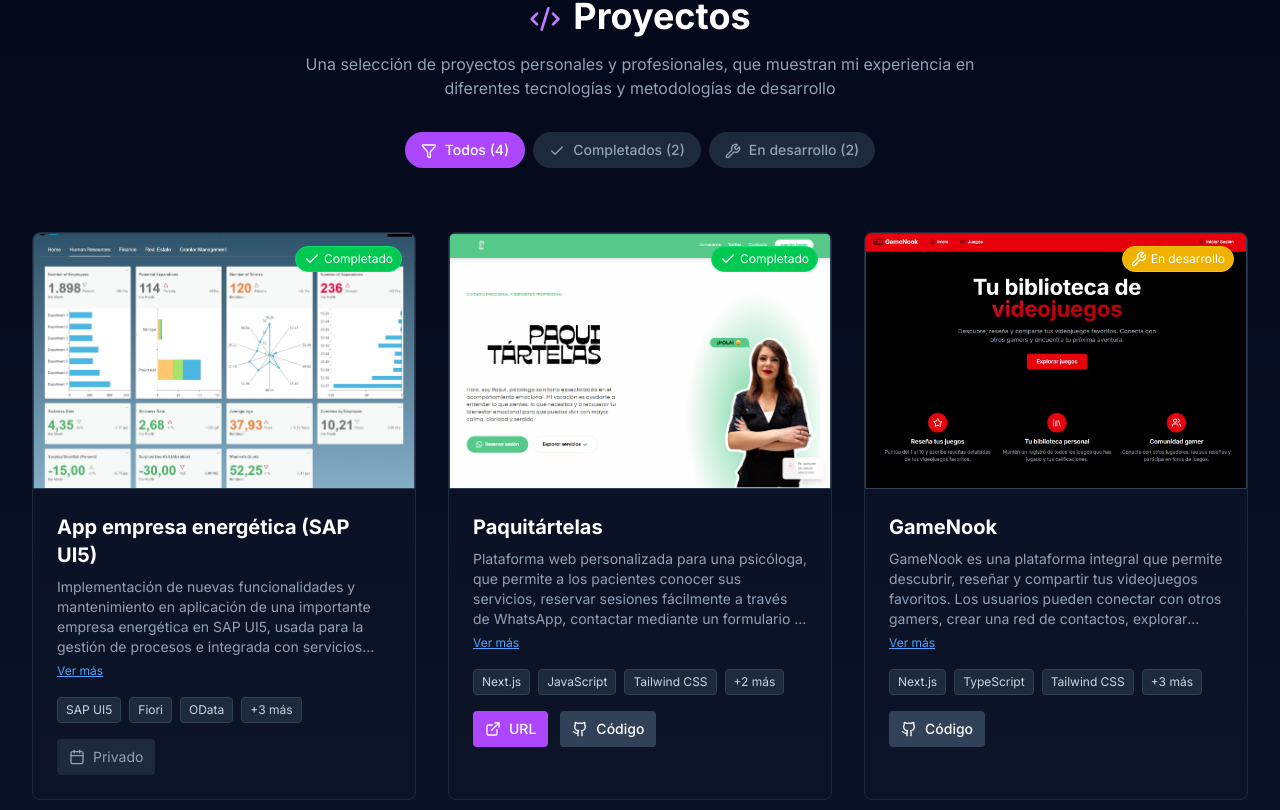
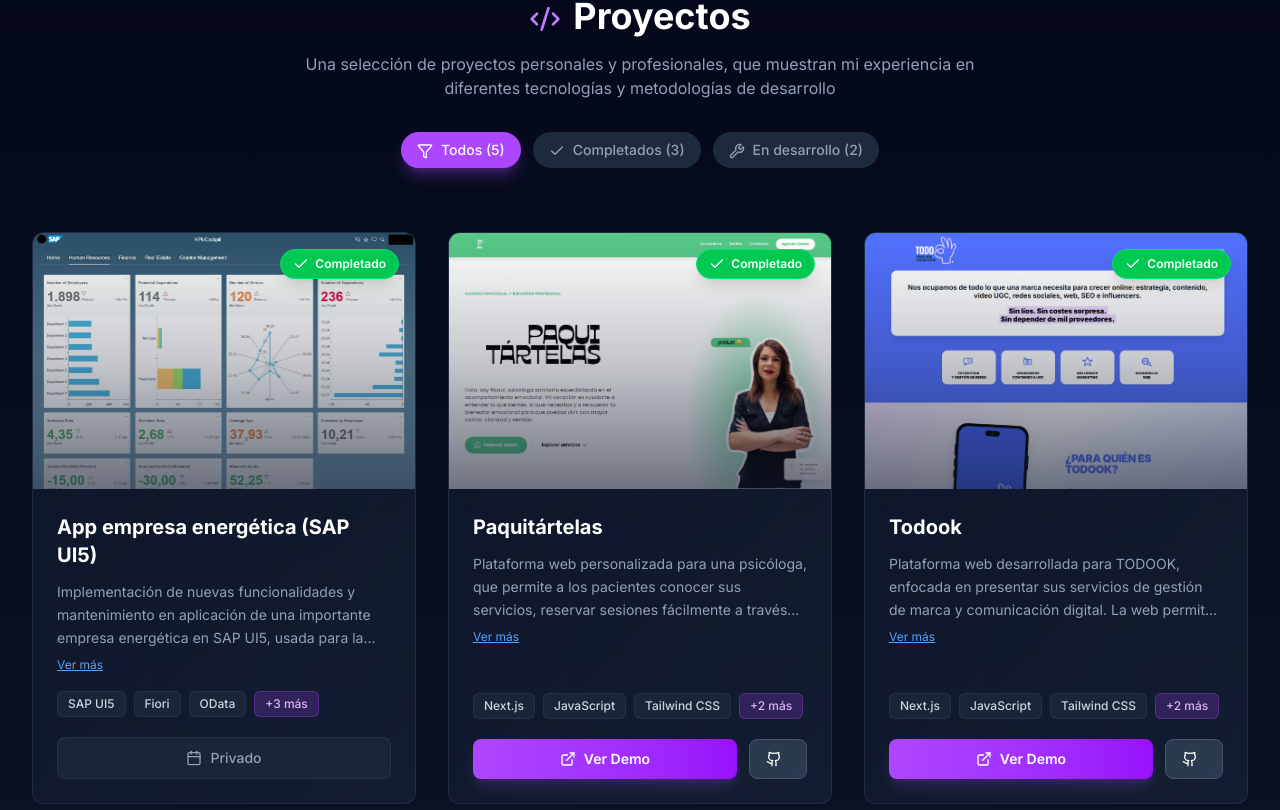
Before and after one commit to drosillo1/mi-portfolio, a Next.js app: page / in a window 1280 px wide. Shown: the part 1590-2400 px from the top of the page. Built offline with nearby package versions, Linux system fonts and the light colour scheme; what @midudev/tailwind-animations would draw is missing.

Commit message:
Añadido proyecto todook y pequeños cambios en el componente projects

```diff
--- a/src/components/sections/Projects.tsx
+++ b/src/components/sections/Projects.tsx
@@ -29,6 +29,16 @@
       status: 'completed'
     },
     {
+      id: 'todook',
+      name: 'Todook',
+      description: 'Plataforma web desarrollada para TODOOK, enfocada en presentar sus servicios de gestión de marca y comunicación digital. La web permite a los visitantes conocer su propuesta de valor, explorar sus servicios y contactar fácilmente mediante un formulario integrado, ofreciendo una experiencia clara, moderna y optimizada para dispositivos móviles.',
+      technologies: ['Next.js', 'JavaScript', 'Tailwind CSS', 'EmailJS', 'Node.js'],
+      imageUrl: '/images/projectTodook.png',
+      demoUrl: 'https://todookstudio.com/',
+      githubUrl: 'https://github.com/drosillo1/todook-website',
+      status: 'completed'
+    },
+    {
       id: 'gamenook',
       name: 'GameNook',
       description: 'GameNook es una plataforma integral que permite descubrir, reseñar y compartir tus videojuegos favoritos. Los usuarios pueden conectar con otros gamers, crear una red de contactos, explorar recomendaciones personalizadas, y encontrar tu próxima aventura.',
@@ -42,7 +52,7 @@
       id: 'demo-sap',
       name: 'Demo Northwind Explorer (SAP UI5)',
       description: 'Proyecto personal en SAP UI5 conectado al OData de ejemplo (Northwind). Muestra listados de productos, stock, proveedores, pedidos, filtros avanzados y analíticas.',
-      technologies: ['SAP UI5', 'Fiori', 'OData (Northwind)', 'XML Views', 'TypeScript', 'Node.js',],
+      technologies: ['SAP UI5', 'Fiori', 'OData (Northwind)', 'XML Views', 'TypeScript', 'Node.js'],
       imageUrl: '/images/pruebasapui5.jpg',
       demoUrl: '',
       githubUrl: '',
@@ -56,8 +66,8 @@
     filter === 'all' ? true : project.status === filter
   )
 
-  const [showAllTechs, setShowAllTechs] = useState<string | null>(null);
-  const [expandedDesc, setExpandedDesc] = useState<string | null>(null);
+  const [showAllTechs, setShowAllTechs] = useState<string | null>(null)
+  const [expandedDesc, setExpandedDesc] = useState<string | null>(null)
 
   const getStatusInfo = (status: Project['status']) => {
     switch (status) {
@@ -65,19 +75,19 @@
         return {
           label: 'Completado',
           color: 'bg-green-500 text-white border-green-400',
-          icon: <Check className = "w-4 h-4"/>
+          icon: <Check className="w-4 h-4"/>
         }
       case 'in-development':
         return {
           label: 'En desarrollo',
           color: 'bg-yellow-500 text-white border-yellow-400',
-          icon: <Wrench className = "w-4 h-4"/>
+          icon: <Wrench className="w-4 h-4"/>
         }
       default:
         return {
           label: 'Planeado',
           color: 'bg-blue-500 text-white border-blue-400',
-          icon: <ChartGantt className = "w-4 h-4"/>
+          icon: <ChartGantt className="w-4 h-4"/>
         }
     }
   }
@@ -96,12 +106,12 @@
           </p>
 
           {/* Botones de filtro */}
-          <div className="flex justify-center space-x-2 mb-8">
+          <div className="flex flex-wrap justify-center gap-3 mb-8">
             <button
               onClick={() => setFilter('all')}
               className={`px-4 py-2 rounded-full text-sm font-medium transition-all duration-300 ${
                 filter === 'all'
-                  ? 'bg-purple-500 text-white'
+                  ? 'bg-purple-500 text-white shadow-lg shadow-purple-500/30'
                   : 'bg-slate-800 text-slate-400 hover:bg-slate-700 hover:text-white'
               }`}
             >
@@ -112,7 +122,7 @@
               onClick={() => setFilter('completed')}
               className={`px-4 py-2 rounded-full text-sm font-medium transition-all duration-300 ${
                 filter === 'completed'
-                  ? 'bg-green-500 text-white'
+                  ? 'bg-green-500 text-white shadow-lg shadow-green-500/30'
                   : 'bg-slate-800 text-slate-400 hover:bg-slate-700 hover:text-white'
               }`}
             >
@@ -123,7 +133,7 @@
               onClick={() => setFilter('in-development')}
               className={`px-4 py-2 rounded-full text-sm font-medium transition-all duration-300 ${
                 filter === 'in-development'
-                  ? 'bg-yellow-500 text-white'
+                  ? 'bg-yellow-500 text-white shadow-lg shadow-yellow-500/30'
                   : 'bg-slate-800 text-slate-400 hover:bg-slate-700 hover:text-white'
               }`}
             >
@@ -134,65 +144,74 @@
         </div>
 
         {/* Grid */}
-        <div className="grid grid-cols-1 md:grid-cols-2 lg:grid-cols-3 gap-8">
+        <div className="grid grid-cols-1 md:grid-cols-2 lg:grid-cols-3 gap-6 lg:gap-8">
           {filteredProjects.map((project) => {
             const statusInfo = getStatusInfo(project.status)
 
             return (
               <div
                 key={project.id}
-                className="group bg-slate-900/50 rounded-lg overflow-hidden border border-slate-800 hover:border-slate-700 transition-all duration-300 hover:transform hover:scale-105"
+                className="group bg-gradient-to-br from-slate-900/90 to-slate-800/50 rounded-xl overflow-hidden border border-slate-700/50 hover:border-slate-600 transition-all duration-500 hover:shadow-2xl hover:shadow-purple-500/10 flex flex-col"
               >
-                {/* Imagen proyecto */}
-                <div className="relative h-48 sm:h-56 md:h-64 bg-slate-800 overflow-hidden border border-slate-700">
+                {/* Imagen proyecto con overlay mejorado */}
+                <div className="relative h-56 md:h-64 bg-slate-800 overflow-hidden">
                   {project.imageUrl ? (
+                    <>
                       <Image
                         src={project.imageUrl}
                         alt={project.name}
                         fill
-                      className="object-cover object-center group-hover:scale-105 transition-transform duration-300"
+                        className="object-cover object-top group-hover:scale-110 transition-transform duration-700 ease-out"
                         sizes="(max-width: 768px) 100vw, (max-width: 1200px) 50vw, 33vw"
+                        priority={false}
                       />
+                      {/* Overlay gradiente sutil */}
+                      <div className="absolute inset-0 bg-gradient-to-t from-slate-900 via-slate-900/40 to-transparent opacity-60 group-hover:opacity-40 transition-opacity duration-500"></div>
+                      {/* Overlay hover con efecto de brillo */}
+                      <div className="absolute inset-0 bg-gradient-to-tr from-purple-500/0 via-blue-500/0 to-cyan-500/0 group-hover:from-purple-500/10 group-hover:via-blue-500/10 group-hover:to-cyan-500/10 transition-all duration-500"></div>
+                    </>
                   ) : (
-                    <div className="w-full h-full flex items-center justify-center bg-gradient-to-br from-slate-800 to-slate-700">
-                      <Code2 className="h-12 w-12 sm:h-16 sm:w-16 text-slate-500" />
+                    <div className="w-full h-full flex items-center justify-center bg-gradient-to-br from-slate-800 via-slate-700 to-slate-800">
+                      <Code2 className="h-16 w-16 text-slate-600 group-hover:text-slate-500 transition-colors duration-300" />
                     </div>
                   )}
 
-                  {/* Banda de estado */}
-                  <div className="absolute top-3 right-3">
-                    <span className={`inline-flex items-center px-2 py-1 text-xs rounded-full border ${statusInfo.color}`}>
-                      <span className="mr-1">{statusInfo.icon}</span>
+                  {/* Badge de estado mejorado */}
+                  <div className="absolute top-4 right-4 z-10">
+                    <span className={`inline-flex items-center gap-1.5 px-3 py-1.5 text-xs font-semibold rounded-full border backdrop-blur-sm ${statusInfo.color} shadow-lg`}>
+                      {statusInfo.icon}
                       {statusInfo.label}
                     </span>
                   </div>
                 </div>
 
-                {/* Contenido */}
-                <div className="p-6">
-                  <h3 className="text-xl font-bold text-white mb-2 ">
+                {/* Contenido con mejor spacing */}
+                <div className="p-6 flex flex-col flex-grow">
+                  <h3 className="text-xl font-bold text-white mb-3 group-hover:text-purple-300 transition-colors duration-300">
                     {project.name}
                   </h3>
+
                   {/* Descripción expandible */}
-                  <div className="mb-4">
-                    <p className={`text-slate-400 text-sm ${expandedDesc === project.id ? '' : 'line-clamp-4'}`}>
+                  <div className="mb-4 flex-grow">
+                    <p className={`text-slate-400 text-sm leading-relaxed ${expandedDesc === project.id ? '' : 'line-clamp-3'}`}>
                       {project.description}
                     </p>
                     {project.description.length > 120 && (
                       <button
-                        className="mt-1 text-xs text-blue-400 underline focus:outline-none"
+                        className="mt-2 text-xs text-blue-400 hover:text-blue-300 underline transition-colors duration-200 focus:outline-none"
                         onClick={() => setExpandedDesc(expandedDesc === project.id ? null : project.id)}
                       >
                         {expandedDesc === project.id ? 'Ver menos' : 'Ver más'}
                       </button>
                     )}
                   </div>
-                  {/* Tecnologías */}
-                  <div className="flex flex-wrap gap-2 mb-4">
+
+                  {/* Tecnologías con mejor diseño */}
+                  <div className="flex flex-wrap gap-2 mb-5">
                     {(showAllTechs === project.id ? project.technologies : project.technologies.slice(0, 3)).map((tech, index) => (
                       <span
                         key={`${project.id}-${tech}-${index}`}
-                        className="px-2 py-1 bg-slate-800 text-slate-300 text-xs rounded border border-slate-700 hover:bg-slate-700 transition-colors duration-200"
+                        className="px-2.5 py-1 bg-slate-800/80 text-slate-300 text-xs font-medium rounded-md border border-slate-700/50 hover:bg-slate-700/80 hover:border-slate-600 hover:text-white transition-all duration-200"
                       >
                         {tech}
                       </span>
@@ -200,7 +219,7 @@
                     {project.technologies.length > 3 && showAllTechs !== project.id && (
                       <button
                         onClick={() => setShowAllTechs(project.id)}
-                        className="px-2 py-1 bg-slate-800 text-slate-300 text-xs rounded border border-slate-700 cursor-pointer hover:bg-slate-700 hover:text-slate-300 transition-all duration-200 focus:outline-none focus:ring-2 focus:ring-slate-500 focus:ring-opacity-50"
+                        className="px-2.5 py-1 bg-purple-500/20 text-purple-300 text-xs font-medium rounded-md border border-purple-500/30 hover:bg-purple-500/30 hover:border-purple-400/50 transition-all duration-200 focus:outline-none focus:ring-2 focus:ring-purple-500/50"
                         aria-label={`Ver todas las tecnologías: ${project.technologies.slice(3).join(', ')}`}
                       >
                         +{project.technologies.length - 3} más
@@ -209,24 +228,24 @@
                     {showAllTechs === project.id && (
                       <button
                         onClick={() => setShowAllTechs(null)}
-                        className="px-2 py-1 bg-slate-800 text-slate-300 text-xs rounded border border-slate-700 cursor-pointer hover:bg-slate-700 hover:text-slate-300 transition-all duration-200 focus:outline-none focus:ring-2 focus:ring-slate-500 focus:ring-opacity-50"
+                        className="px-2.5 py-1 bg-slate-800/80 text-slate-400 text-xs font-medium rounded-md border border-slate-700/50 hover:bg-slate-700/80 hover:text-slate-300 transition-all duration-200 focus:outline-none"
                       >
                         Mostrar menos
                       </button>
                     )}
                   </div>
 
-                  {/* Botones de acción */}
-                  <div className="flex space-x-3">
+                  {/* Botones de acción mejorados */}
+                  <div className="flex gap-3 mt-auto">
                     {project.demoUrl && (
                       <a
                         href={project.demoUrl}
                         target="_blank"
                         rel="noopener noreferrer"
-                        className="inline-flex items-center px-3 py-2 bg-purple-500 text-white text-sm font-medium rounded hover:bg-purple-600 transition-colors duration-300"
+                        className="flex-1 inline-flex items-center justify-center px-4 py-2.5 bg-gradient-to-r from-purple-500 to-purple-600 text-white text-sm font-semibold rounded-lg hover:from-purple-600 hover:to-purple-700 transition-all duration-300 shadow-lg shadow-purple-500/20 hover:shadow-purple-500/40 hover:scale-105"
                       >
                         <ExternalLink className="h-4 w-4 mr-2" />
-                        URL
+                        Ver Demo
                       </a>
                     )}
                     {project.githubUrl && (
@@ -234,17 +253,17 @@
                         href={project.githubUrl}
                         target="_blank"
                         rel="noopener noreferrer"
-                        className="inline-flex items-center px-3 py-2 bg-slate-700 text-white text-sm font-medium rounded hover:bg-slate-600 transition-colors duration-300"
+                        className={`${project.demoUrl ? 'flex-none' : 'flex-1'} inline-flex items-center justify-center px-4 py-2.5 bg-slate-700/80 text-white text-sm font-semibold rounded-lg hover:bg-slate-600 border border-slate-600 hover:border-slate-500 transition-all duration-300 hover:scale-105`}
                       >
                         <Github className="h-4 w-4 mr-2" />
-                        Código
+                        {project.demoUrl ? '' : 'Ver Código'}
                       </a>
                     )}
                     {!project.demoUrl && !project.githubUrl && (
-                      <span className="inline-flex items-center px-3 py-2 bg-slate-800 text-slate-400 text-sm rounded">
+                      <span className="flex-1 inline-flex items-center justify-center px-4 py-2.5 bg-slate-800/80 text-slate-400 text-sm font-medium rounded-lg border border-slate-700/50">
                         {project.status === 'in-development' ? (
                           <>
-                          < Clock className="h-4 w-4 mr-2" />
+                            <Clock className="h-4 w-4 mr-2" />
                             Próximamente
                           </>
                         ) : (
@@ -262,10 +281,12 @@
           })}
         </div>
 
-        {/* Filtro vacío por si algun dia me quedo sin proyectos en desarrollo por ejemplo */}
+        {/* Filtro vacío */}
         {filteredProjects.length === 0 && (
-          <div className="text-center py-12">
-            <Code2 className="h-16 w-16 text-slate-600 mx-auto mb-4" />
+          <div className="text-center py-16">
+            <div className="inline-flex items-center justify-center w-20 h-20 rounded-full bg-slate-800/50 mb-4">
+              <Code2 className="h-10 w-10 text-slate-600" />
+            </div>
             <h3 className="text-xl font-semibold text-slate-400 mb-2">
               No hay proyectos en esta categoría
             </h3>
@@ -275,22 +296,24 @@
           </div>
         )}
 
-        {/* Colaboremos */}
-        <div className="text-center mt-16 p-8 bg-slate-900/50 rounded-lg border border-slate-800">
-          <h3 className="text-2xl font-bold text-white mb-4">
+        {/* CTA Colaboremos mejorado */}
+        <div className="text-center mt-20 p-8 md:p-10 bg-gradient-to-br from-slate-900/80 via-slate-800/50 to-slate-900/80 rounded-2xl border border-slate-700/50 shadow-2xl">
+          <div className="max-w-2xl mx-auto">
+            <h3 className="text-2xl md:text-3xl font-bold text-white mb-4">
               ¿Tienes un proyecto en mente?
             </h3>
-          <p className="text-slate-400 mb-6 max-w-2xl mx-auto">
+            <p className="text-slate-400 mb-8 text-base md:text-lg">
               Estoy disponible para colaborar en proyectos interesantes y desafiantes.
               ¡Hablemos sobre tu próxima idea!
             </p>
             <a
               href="#contacto"
-            className="inline-flex items-center px-6 py-3 bg-gradient-to-r from-cyan-600 to-blue-600 text-white font-semibold rounded-lg hover:from-cyan-700 hover:to-blue-700 transition-all duration-300 transform hover:scale-105"
+              className="inline-flex items-center px-8 py-4 bg-gradient-to-r from-cyan-500 to-blue-600 text-white font-semibold rounded-xl hover:from-cyan-600 hover:to-blue-700 transition-all duration-300 transform hover:scale-105 shadow-xl shadow-cyan-500/20 hover:shadow-cyan-500/40"
             >
               <Code2 className="mr-2 h-5 w-5" />
               Colaboremos
             </a>
+          </div>
         </div>
       </div>
     </section>
```
Also changed, not shown: public/images/projectTodook.png (added). Lines whose indentation alone changed are shown as unchanged.
